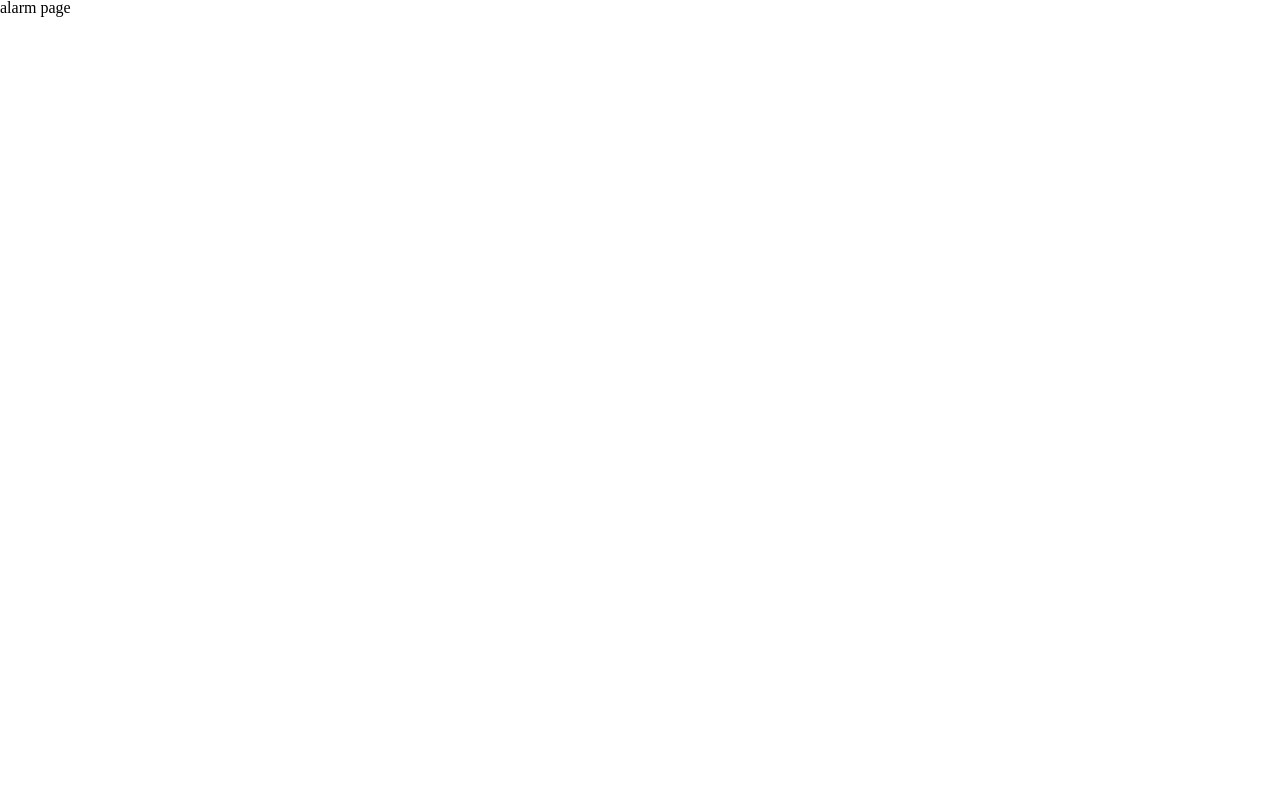
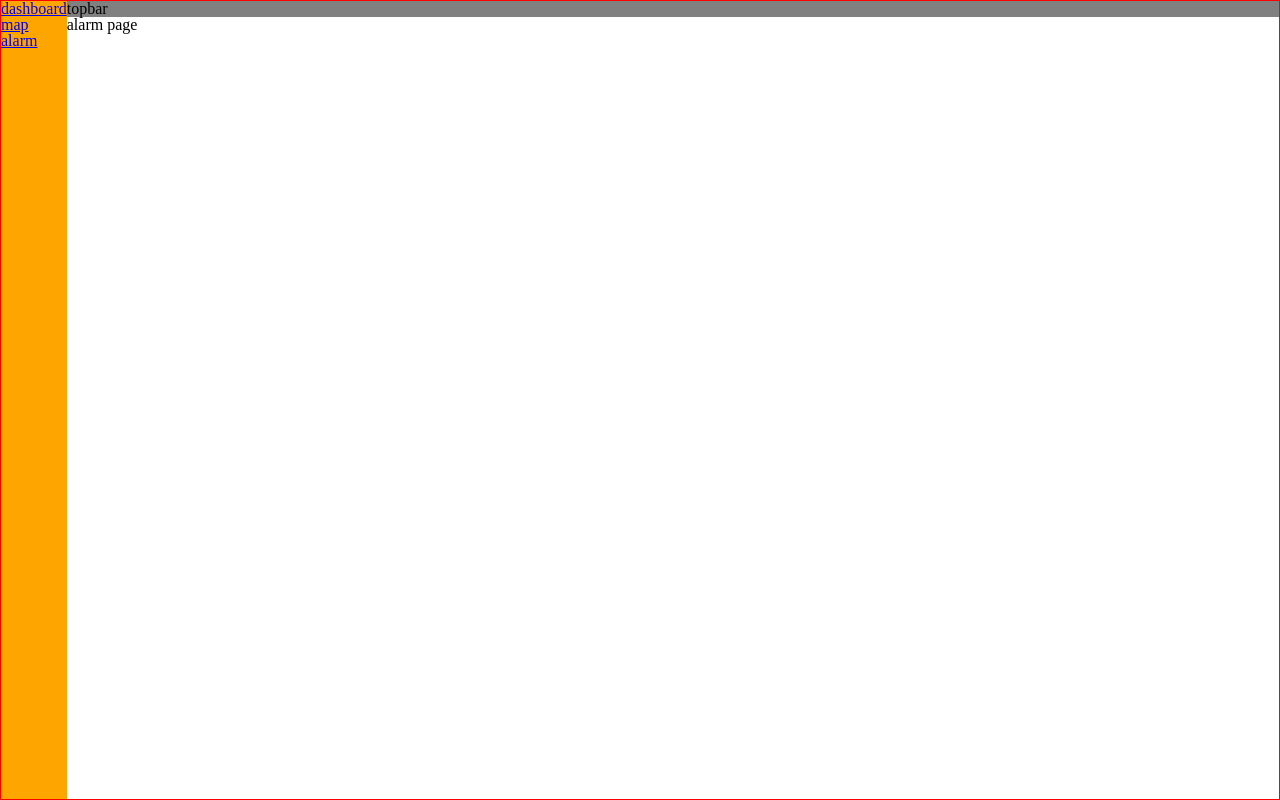
Before and after one commit to Kimyb8870/apulse-UWB, a React (Create React App) app: page /alarm in a window 1280 px wide. Built offline with nearby package versions, Linux system fonts and the light colour scheme.

Commit message:
Feature: application basic layout

```diff
--- a/src/App.js
+++ b/src/App.js
@@ -3,14 +3,17 @@ import { Route, Routes } from 'react-router-dom';
 import DashboardPage from './pages/DashboardPage';
 import MapPage from './pages/MapPage';
 import AlarmPage from './pages/AlarmPage';
+import AppLayout from './layout/AppLayout';
 
 const App = () => {
   return (
-    <Routes>
-      <Route path="/" element={<DashboardPage />} />
-      <Route path="/map" element={<MapPage />} />
-      <Route path="/alarm" element={<AlarmPage />} />
-    </Routes>
+    <AppLayout>
+      <Routes>
+        <Route path="/" element={<DashboardPage />} />
+        <Route path="/map" element={<MapPage />} />
+        <Route path="/alarm" element={<AlarmPage />} />
+      </Routes>
+    </AppLayout>
   );
 };
 
--- /dev/null
+++ b/src/components/Sidebar/SidebarStyles.js
@@ -0,0 +1,5 @@
+import styled from 'styled-components';
+
+export const StyledSidebar = styled.div`
+  background-color: orange;
+`;
--- /dev/null
+++ b/src/components/Sidebar/index.js
@@ -0,0 +1,20 @@
+import React from 'react';
+import { StyledSidebar } from './SidebarStyles';
+import { routingURLList } from '../../lib/routing';
+import { Link } from 'react-router-dom';
+
+const Sidebar = () => {
+  return (
+    <StyledSidebar>
+      <nav>
+        {routingURLList.map((route) => (
+          <li>
+            <Link to={route.path}>{route.type}</Link>
+          </li>
+        ))}
+      </nav>
+    </StyledSidebar>
+  );
+};
+
+export default Sidebar;
--- /dev/null
+++ b/src/components/Topbar/TopbarStyles.js
@@ -0,0 +1,5 @@
+import styled from 'styled-components';
+
+export const StyledTopbar = styled.div`
+  background-color: gray;
+`;
--- /dev/null
+++ b/src/components/Topbar/index.js
@@ -0,0 +1,8 @@
+import React from 'react';
+import { StyledTopbar } from './TopbarStyles';
+
+const Topbar = () => {
+  return <StyledTopbar>topbar</StyledTopbar>;
+};
+
+export default Topbar;
--- /dev/null
+++ b/src/layout/AppLayout.js
@@ -0,0 +1,18 @@
+import React from 'react';
+import { StyledAppLayout, FlexColumn } from './AppLayoutStyles';
+import Sidebar from '../components/Sidebar';
+import Topbar from '../components/Topbar';
+
+const AppLayout = ({ children }) => {
+  return (
+    <StyledAppLayout>
+      <Sidebar />
+      <FlexColumn>
+        <Topbar />
+        {children}
+      </FlexColumn>
+    </StyledAppLayout>
+  );
+};
+
+export default AppLayout;
--- /dev/null
+++ b/src/layout/AppLayoutStyles.js
@@ -0,0 +1,13 @@
+import styled from 'styled-components';
+
+export const StyledAppLayout = styled.div`
+  display: flex;
+  border: 1px solid red;
+  height: 100vh;
+`;
+
+export const FlexColumn = styled.div`
+  display: flex;
+  flex-direction: column;
+  width: 100%;
+`;
--- /dev/null
+++ b/src/lib/routing.js
@@ -0,0 +1,17 @@
+export const routingURLList = [
+  {
+    id: '1',
+    type: 'dashboard',
+    path: '/',
+  },
+  {
+    id: '2',
+    type: 'map',
+    path: '/map',
+  },
+  {
+    id: '3',
+    type: 'alarm',
+    path: '/alarm',
+  },
+];
```
